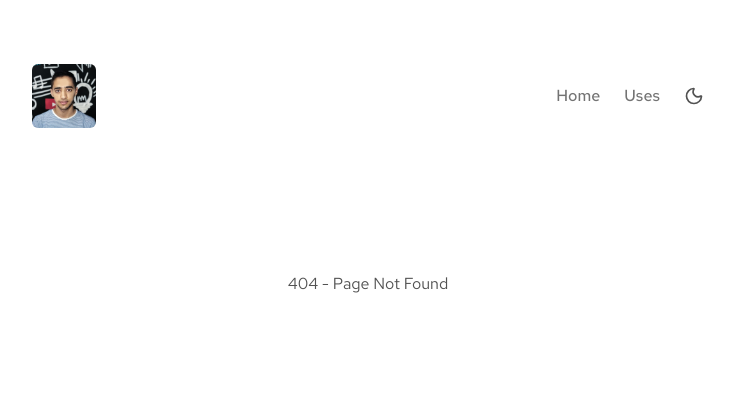
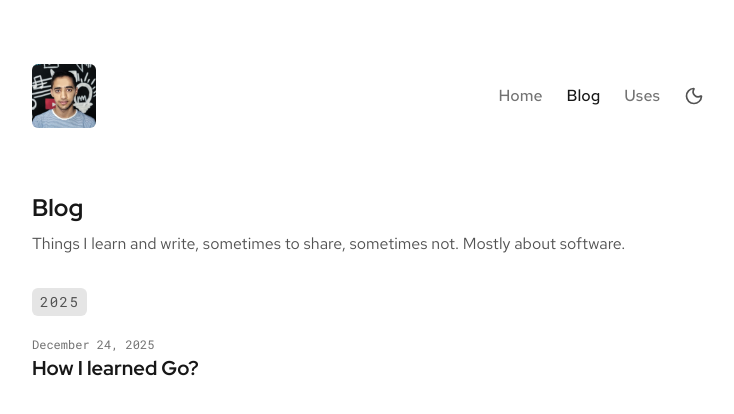
Before and after one commit to salimabsi/salimabsi.me, a Next.js app: page /blog in a window 1280 px wide. Before the commit this address had no page. Shown: the top 414 px of the page, without its empty margins (272-1006 px from the left). Built offline with nearby package versions, Linux system fonts and the light colour scheme.

Commit message:
feat: add blog page

```diff
--- a/next.config.ts
+++ b/next.config.ts
@@ -1,7 +1,8 @@
 import type { NextConfig } from 'next'
+import createMDX from '@next/mdx'
 
-const nextConfig: NextConfig = {
-  /* config options here */
-};
+const nextConfig: NextConfig = {};
 
-export default nextConfig
+const withMDX = createMDX({})
+
+export default withMDX(nextConfig)
--- a/package.json
+++ b/package.json
@@ -11,16 +11,19 @@
   },
   "prettier": "@salimabsi/prettier-config",
   "dependencies": {
+    "@next/mdx": "^16.0.3",
     "clsx": "^2.1.1",
     "lucide-react": "^0.554.0",
     "next": "16.0.3",
     "react": "19.2.0",
     "react-dom": "19.2.0",
+    "server-only": "^0.0.1",
     "tailwind-merge": "^3.4.0"
   },
   "devDependencies": {
     "@salimabsi/prettier-config": "^0.3.0",
     "@tailwindcss/postcss": "^4",
+    "@tailwindcss/typography": "^0.5.19",
     "@types/node": "^20",
     "@types/react": "^19",
     "@types/react-dom": "^19",
--- /dev/null
+++ b/src/app/blog/[slug]/page.tsx
@@ -0,0 +1,90 @@
+import { notFound } from 'next/navigation'
+import { formatDate, getBlogPosts } from '@/lib/blog'
+
+const baseUrl = 'https://salimabsi.me'
+
+export async function generateStaticParams() {
+    const posts = await getBlogPosts()
+    return posts.map((post) => ({ slug: post.slug }))
+}
+
+export async function generateMetadata({ params }: { params: Promise<{ slug: string }> }) {
+    const { slug } = await params
+    const posts = await getBlogPosts()
+    const post = posts.find((post) => post.slug === slug)
+
+    if (!post) {
+        return
+    }
+
+    const { title, description, date: publishedTime } = post.metadata
+
+    const ogImage = `${baseUrl}/og?title=${encodeURIComponent(title)}`
+
+    return {
+        title,
+        description,
+        openGraph: {
+            title,
+            description,
+            type: 'article',
+            publishedTime,
+            url: `${baseUrl}/blog/${post.slug}`,
+            images: [
+                {
+                    url: ogImage,
+                },
+            ],
+        },
+        twitter: {
+            card: 'summary_large_image',
+            title,
+            description,
+            images: [ogImage],
+        },
+    }
+}
+
+export default async function BlogPostPage({ params }: { params: Promise<{ slug: string }> }) {
+    const { slug } = await params
+    const posts = await getBlogPosts()
+    const post = posts.find((post) => post.slug === slug)
+
+    if (!post) {
+        notFound()
+    }
+
+    const { default: Post } = await import(`@/content/${slug}.mdx`)
+
+    return (
+        <section>
+            <script
+                type="application/ld+json"
+                suppressHydrationWarning
+                dangerouslySetInnerHTML={{
+                    __html: JSON.stringify({
+                        '@context': 'https://schema.org',
+                        '@type': 'BlogPosting',
+                        headline: post.metadata.title,
+                        datePublished: post.metadata.date,
+                        dateModified: post.metadata.date,
+                        description: post.metadata.description,
+                        image: `${baseUrl}/og?title=${encodeURIComponent(post.metadata.title)}`,
+                        url: `${baseUrl}/blog/${post.slug}`,
+                        author: {
+                            '@type': 'Person',
+                            name: 'Salim Absi',
+                        },
+                    }),
+                }}
+            />
+            <p className="text-sm text-neutral-600 dark:text-neutral-400 font-mono">
+                {formatDate(post.metadata.date)}
+            </p>
+            <h1 className="mt-3 mb-10 text-3xl font-semibold text-pretty">{post.metadata.title}</h1>
+            <article className="prose prose-neutral dark:prose-invert prose-headings:font-semibold">
+                <Post />
+            </article>
+        </section>
+    )
+}
--- /dev/null
+++ b/src/app/blog/page.tsx
@@ -0,0 +1,53 @@
+import Link from 'next/link'
+import { formatDate, getBlogPosts } from '@/lib/blog'
+
+export default async function BlogPage() {
+  const posts = await getBlogPosts()
+
+  const postsByYear = new Map<string, typeof posts>()
+
+  posts.forEach((post) => {
+    const year = new Date(post.metadata.date).getFullYear().toString()
+    const yearPosts = postsByYear.get(year) ?? []
+    yearPosts.push(post)
+    postsByYear.set(year, yearPosts)
+  })
+
+  // Desc order
+  const sortedYears = Array.from(postsByYear.keys()).sort((a, b) => Number(b) - Number(a))
+
+  return (
+    <section className="space-y-8">
+      <header className="space-y-2">
+        <h1 className="text-2xl font-bold text-neutral-900 dark:text-neutral-100 font-display">
+          Blog
+        </h1>
+        <p className="text-neutral-600 dark:text-neutral-300">
+          Things I learn and write, sometimes to share, sometimes not. Mostly about software.
+        </p>
+      </header>
+
+      <div className="space-y-8">
+        {sortedYears.map((year) => (
+          <div key={year} className="space-y-5">
+            <p className="text-sm tracking-widest text-neutral-600 tabular-nums dark:text-neutral-300 font-mono bg-neutral-200 dark:bg-neutral-800 inline-block px-2 py-1 rounded-md">
+              {year}
+            </p>
+            <div className="space-y-4 flex flex-col items-start">
+              {postsByYear.get(year)!.map((post) => (
+                <div key={post.slug} className="space-y-0.5">
+                  <p className="text-xs text-neutral-500 dark:text-neutral-400 font-mono tabular-nums">
+                    {formatDate(post.metadata.date)}
+                  </p>
+                  <Link key={post.slug} href={`/blog/${post.slug}`} className='text-xl font-medium text-neutral-900 dark:text-neutral-100 font-display hover:underline hover:text-neutral-600 dark:hover:text-neutral-300'>
+                    {post.metadata.title}
+                  </Link>
+                </div>
+              ))}
+            </div>
+          </div>
+        ))}
+      </div>
+    </section>
+  )
+}
--- a/src/app/globals.css
+++ b/src/app/globals.css
@@ -1,6 +1,13 @@
 @import 'tailwindcss';
+@plugin "@tailwindcss/typography";
 
 @custom-variant dark (&:is(.dark *));
+
+@theme inline {
+  --font-sans: var(--font-red-hat-text);
+  --font-display: var(--font-red-hat-display);
+  --font-mono: var(--font-roboto-mono);
+}
 
 :root {
   color-scheme: light dark;
@@ -10,11 +17,6 @@
   box-sizing: border-box;
 }
 
-@theme inline {
-  --font-sans: var(--font-red-hat-text);
-  --font-display: var(--font-red-hat-display);
-  --font-mono: var(--font-roboto-mono);
-}
 
 body {
   margin: 0;
--- a/src/components/nav-links.tsx
+++ b/src/components/nav-links.tsx
@@ -6,32 +6,25 @@ import { cn } from '@/lib/utils'
 
 const navLinks = [
     { href: '/', label: 'Home' },
-    // { href: '/articles', label: 'Articles' },
+    { href: '/blog', label: 'Blog' },
     { href: '/uses', label: 'Uses' },
 ]
 
 export function NavLinks() {
     const pathname = usePathname()
 
-    return (
-        <>
-            {navLinks.map((link) => {
-                const isActive = pathname === link.href
-                return (
+    return navLinks.map((link) => (
         <Link
             key={link.href}
             href={link.href}
             className={cn(
-                            'font-medium transition',
-                            isActive
+                'font-medium',
+                pathname === link.href
                     ? 'text-neutral-900 dark:text-neutral-100'
                     : 'text-neutral-500 hover:text-neutral-900 dark:text-neutral-400 dark:hover:text-neutral-100'
             )}
         >
             {link.label}
         </Link>
-                )
-            })}
-        </>
-    )
+    ))
 }
--- /dev/null
+++ b/src/content/how-i-learned-go.mdx
@@ -0,0 +1,7 @@
+import Link from 'next/link';
+
+export const metadata = {
+    title: "How I learned Go?",
+    date: "2025-12-24",
+    description: "How I learned Go?",
+};
--- /dev/null
+++ b/src/lib/blog.ts
@@ -0,0 +1,45 @@
+import 'server-only'
+
+import fs from 'fs'
+import path from 'path'
+
+type BlogPostMetadata = {
+  title: string
+  date: string
+  description: string
+}
+
+function getMDXFiles(dir: string) {
+  return fs.readdirSync(dir).filter((file) => path.extname(file) === '.mdx')
+}
+
+async function getMDXBlogPosts(dir: string) {
+  const mdxFiles = getMDXFiles(dir)
+
+  const posts = await Promise.all(
+    mdxFiles.map(async (file) => {
+      const slug = path.basename(file, path.extname(file))
+      const { metadata } = await import(`@/content/${slug}.mdx`)
+
+      return {
+        slug,
+        metadata: metadata as BlogPostMetadata,
+      }
+    })
+  )
+
+  return posts
+}
+
+export async function getBlogPosts() {
+  return getMDXBlogPosts(path.join(process.cwd(), 'src', 'content'))
+}
+
+export function formatDate(date: string) {
+  const d = new Date(date)
+  return d.toLocaleDateString('en-US', {
+    year: 'numeric',
+    month: 'long',
+    day: 'numeric',
+  })
+}
```
Also changed, not shown: 1 other file (tests, documents, lock files or other folders). Lines whose indentation alone changed are shown as unchanged.
